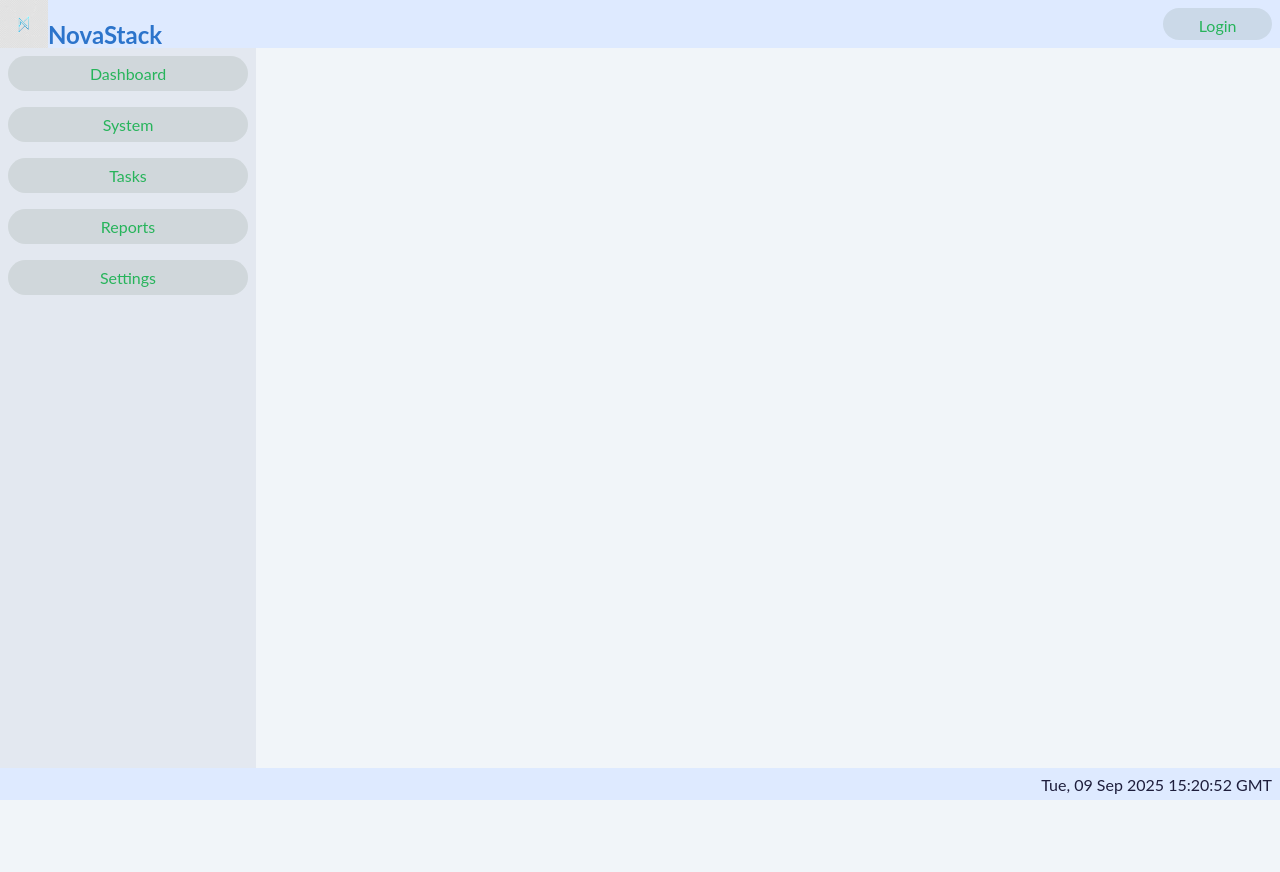
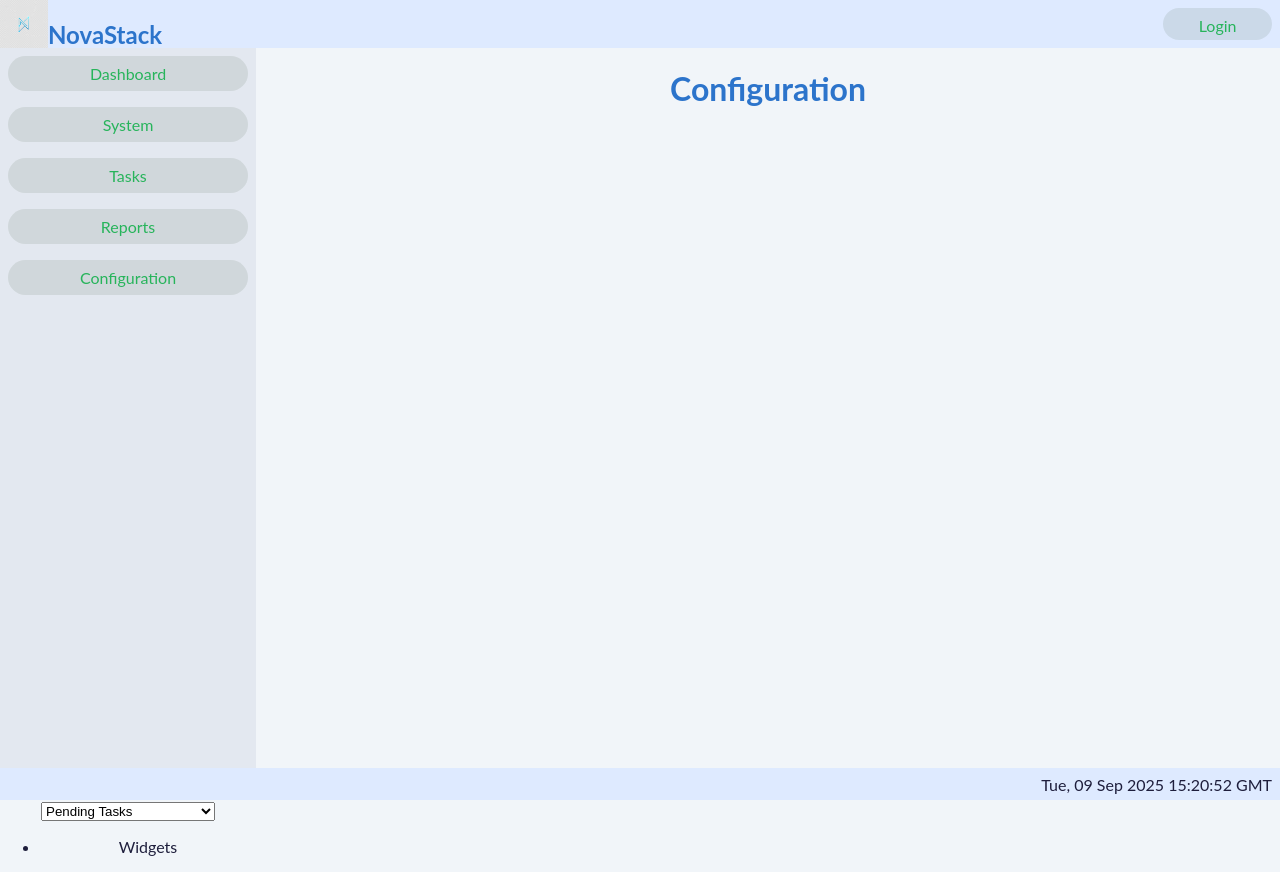
Before and after one commit to yepitsaname/NovaStack, a React (Vite) app in the folder app/: page /configuration in a window 1280 px wide. Before the commit the page ends 800 px from the top, so only its background shows below. Built offline with nearby package versions, Linux system fonts and the light colour scheme.

Commit message:
Updated Setting and COnfig

```diff
--- a/app/src/App.jsx
+++ b/app/src/App.jsx
@@ -3,7 +3,7 @@ import { useState } from "react";
 
 import Dashboard from "./pages/Dashboard";
 import Homepage from "./pages/Homepage";
-import Settings from "./pages/Settings";
+import Configuration from "./pages/Configuration";
 import System from "./pages/System";
 import Tasks from "./pages/Tasks";
 import Profile from "./pages/Profile";
@@ -37,7 +37,7 @@ export default function App() {
         <Route path="/system" element={<System />} />
         <Route path="/tasks" element={<Tasks />} />
         <Route path="/reports" element={<Reports />} />
-        <Route path="/settings" element={<Settings />} />
+        <Route path="/configuration" element={<Configuration />} />
         <Route path="/profile:user" element={<Profile />} />
         <Route path="/" element={<Homepage />} />
         <Route />
--- a/app/src/component/SideBar.jsx
+++ b/app/src/component/SideBar.jsx
@@ -7,7 +7,7 @@ export default function SideBar() {
       <Link to="/system">System</Link>
       <Link to="/tasks">Tasks</Link>
       <Link to="/reports">Reports</Link>
-      <Link to="/settings">Settings</Link>
+      <Link to="/configuration">Configuration</Link>
     </aside>
   );
 }
--- /dev/null
+++ b/app/src/pages/Configuration.jsx
@@ -0,0 +1,24 @@
+export default function Configuration() {
+  return (
+    <>
+      <h1>Configuration</h1>
+      <form>
+        <label for="Widgets"></label>
+        <select name="widgets">
+          <option value="">Pending Tasks</option>
+          <option value="">System Health</option>
+          <option value="">Current Tasks</option>
+          <option value="">Recent Activity</option>
+          <option value="">Real-Time Events</option>
+          <option value="">SYCAPS Trends</option>
+          <option value="">System Availablitiy</option>
+          <option value="">Task Completion Analyics</option>
+          <option value="">Account Logs</option>
+        </select>
+        <ul>
+          <li>Widgets</li>
+        </ul>
+      </form>
+    </>
+  );
+}
--- a/app/src/pages/Settings.jsx
+++ /dev/null
@@ -1,14 +0,0 @@
-export default function Settings() {
-  return (
-    <>
-      <div>
-        <p className="date-time">
-          Lorem ipsum dolor sit amet consectetur adipisicing elit. Iusto
-          aspernatur laudantium soluta nobis. In minima, adipisci velit vero
-          illo dolor nobis pariatur sequi maiores provident repellat obcaecati
-          laudantium? Accusamus, eligendi?
-        </p>
-      </div>
-    </>
-  );
-}
```
